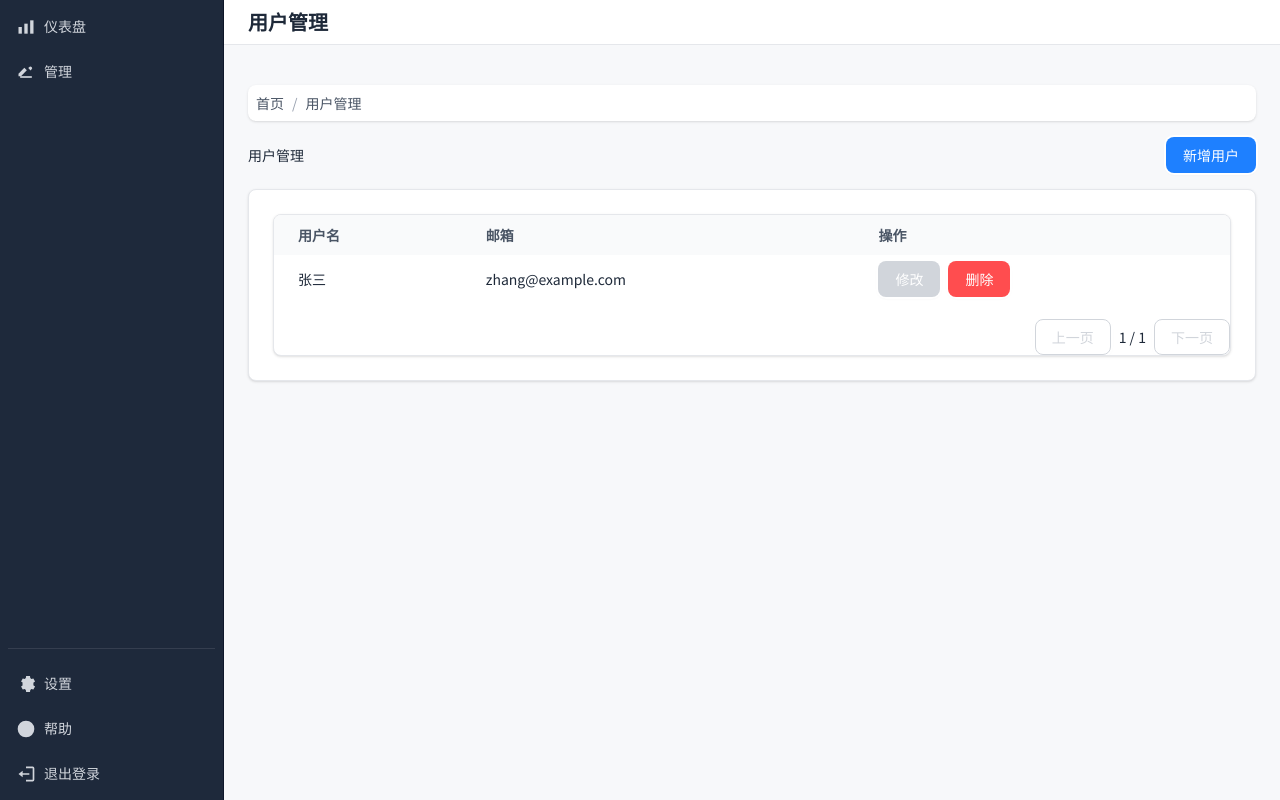
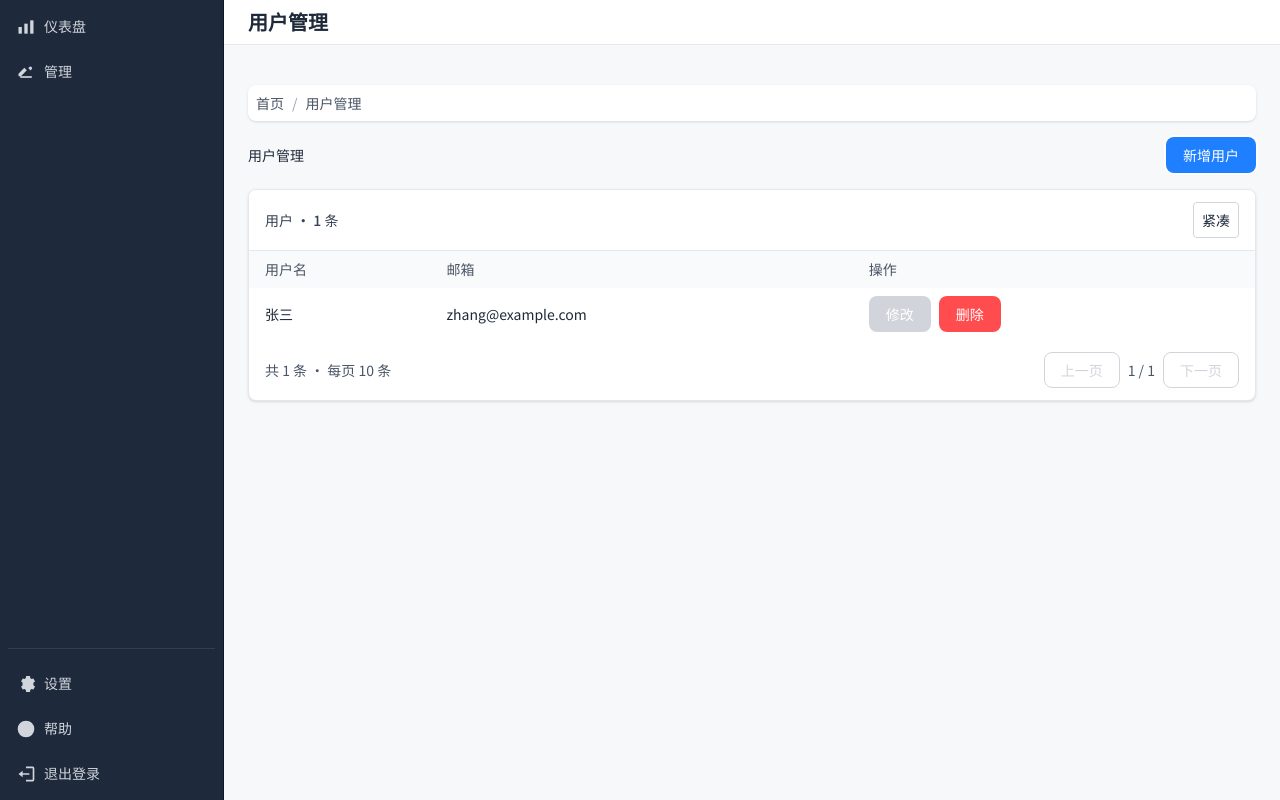
Before and after one commit to zhoumingxuan/sass-ui, a Next.js app: page /users in a window 1280 px wide. Built offline with nearby package versions, Linux system fonts and the light colour scheme.

Commit message:
feat: enhance table styling and usability

```diff
--- a/src/app/page.tsx
+++ b/src/app/page.tsx
@@ -18,8 +18,8 @@ import Alert from '@/components/Alert';
 
 export default function Home() {
   const columns: Column<{ name: string; age: number }>[] = [
-    { key: 'name', title: '姓名' },
-    { key: 'age', title: '年龄' },
+    { key: 'name', title: '姓名', minWidth: 160 },
+    { key: 'age', title: '年龄', align: 'right', minWidth: 80, sortable: true },
   ];
   const data = [
     { name: '张三', age: 28 },
@@ -106,8 +106,8 @@ export default function Home() {
           </div>
         </div>
       </Card>
-      <Card title="表格">
       <Table
+        title="员工"
         columns={columns}
         data={paged}
         page={page}
@@ -115,7 +115,6 @@ export default function Home() {
         total={data.length}
         onPageChange={setPage}
       />
-      </Card>
       <Card title="提示">
         <div className="flex flex-col space-y-3">
           <Alert variant="success">操作成功</Alert>
--- a/src/app/users/page.tsx
+++ b/src/app/users/page.tsx
@@ -3,7 +3,6 @@
 import { ReactNode, useState } from 'react';
 import Button from '@/components/Button';
 import Modal from '@/components/Modal';
-import Card from '@/components/Card';
 import Table, { Column } from '@/components/Table';
 import { TextInput } from '@/components/Input';
 import Breadcrumbs from '@/components/Breadcrumbs';
@@ -51,12 +50,12 @@ export default function Users() {
       header={<div className="text-xl font-semibold text-gray-800">用户管理</div>}
     >
       <Breadcrumbs />
-      <div className="flex justify-between items-center mb-4">
+      <div className="mb-4 flex items-center justify-between">
         <h2>用户管理</h2>
         <Button onClick={() => setShowAdd(true)}>新增用户</Button>
       </div>
-      <Card>
       <Table
+        title="用户"
         columns={columns}
         data={data}
         page={1}
@@ -64,7 +63,6 @@ export default function Users() {
         total={data.length}
         onPageChange={() => {}}
       />
-      </Card>
 
       <Modal show={showAdd} title="新增用户" onClose={() => setShowAdd(false)}>
         <form className="flex flex-col gap-2">
--- a/src/components/Table.tsx
+++ b/src/components/Table.tsx
@@ -1,11 +1,14 @@
 'use client';
 
-import { ReactNode } from 'react';
+import { ReactNode, useState } from 'react';
 import Pagination from './Pagination';
 
 export type Column<T> = {
   key: keyof T;
   title: ReactNode;
+  align?: 'left' | 'right';
+  minWidth?: number;
+  sortable?: boolean;
 };
 
 export default function Table<T extends Record<string, ReactNode>>({
@@ -15,6 +18,12 @@ export default function Table<T extends Record<string, ReactNode>>({
   pageSize,
   total,
   onPageChange,
+  title,
+  onSearch,
+  sortKey,
+  sortDirection,
+  onSort,
+  card = true,
 }: {
   columns: Column<T>[];
   data: T[];
@@ -22,15 +31,87 @@ export default function Table<T extends Record<string, ReactNode>>({
   pageSize: number;
   total: number;
   onPageChange: (p: number) => void;
+  title?: string;
+  onSearch?: (v: string) => void;
+  sortKey?: keyof T;
+  sortDirection?: 'asc' | 'desc';
+  onSort?: (key: keyof T) => void;
+  card?: boolean;
 }) {
+  const [density, setDensity] = useState<'comfortable' | 'compact'>('comfortable');
+
+  const trHeight = density === 'comfortable' ? 'h-12' : 'h-11';
+  const cellPadding = density === 'comfortable' ? 'px-4 py-2' : 'px-3 py-2';
+
   return (
-    <div className="overflow-hidden rounded-lg border border-gray-200 bg-white shadow-sm">
+    <div
+      className={
+        card
+          ? 'overflow-hidden rounded-lg border border-gray-200 bg-white shadow-sm'
+          : ''
+      }
+    >
+      {(title || onSearch) && (
+        <div className="flex items-center justify-between border-b border-gray-200 bg-white px-4 py-3">
+          <div className="font-medium text-gray-700">
+            {title}
+            {typeof total === 'number' && title ? ` · ${total} 条` : ''}
+          </div>
+          <div className="flex items-center gap-2">
+            {onSearch && (
+              <input
+                aria-label="搜索"
+                className="h-9 w-40 rounded border border-gray-300 px-2 text-sm"
+                placeholder="搜索"
+                onChange={(e) => onSearch(e.target.value)}
+              />
+            )}
+            <button
+              className="h-9 rounded border border-gray-300 px-2 text-sm"
+              onClick={() =>
+                setDensity((d) => (d === 'comfortable' ? 'compact' : 'comfortable'))
+              }
+            >
+              {density === 'comfortable' ? '紧凑' : '舒适'}
+            </button>
+          </div>
+        </div>
+      )}
+      <div className="overflow-auto">
         <table className="w-full border-collapse">
           <thead className="sticky top-0 z-10 bg-gray-50 text-gray-600">
             <tr>
               {columns.map((col) => (
-              <th key={String(col.key)} className="h-10 px-6 text-left">
-                {col.title}
+                <th
+                  key={String(col.key)}
+                  className={`px-4 py-2 font-medium ${
+                    col.align === 'right' ? 'text-right' : 'text-left'
+                  }`}
+                  style={{ minWidth: col.minWidth }}
+                  scope="col"
+                  {...(col.sortable
+                    ? { 'aria-sort': sortKey === col.key ? sortDirection : 'none' }
+                    : {})}
+                >
+                  <button
+                    className="flex w-full items-center justify-between gap-1"
+                    onClick={() => col.sortable && onSort?.(col.key)}
+                  >
+                    <span>{col.title}</span>
+                    {col.sortable && (
+                      <span className="text-xs">
+                        {sortKey === col.key ? (
+                          sortDirection === 'asc' ? (
+                            '▲'
+                          ) : (
+                            '▼'
+                          )
+                        ) : (
+                          '↕'
+                        )}
+                      </span>
+                    )}
+                  </button>
                 </th>
               ))}
             </tr>
@@ -40,11 +121,19 @@ export default function Table<T extends Record<string, ReactNode>>({
               data.map((row, idx) => (
                 <tr
                   key={idx}
-                className="h-12 odd:bg-white even:bg-gray-50 hover:bg-primary/3"
+                  className={`odd:bg-white even:bg-gray-50 hover:bg-primary/5 ${trHeight}`}
                 >
                   {columns.map((col) => (
-                  <td key={String(col.key)} className="px-6">
+                    <td
+                      key={String(col.key)}
+                      className={`${cellPadding} ${
+                        col.align === 'right' ? 'text-right tabular-nums' : 'text-left'
+                      }`}
+                      style={{ minWidth: col.minWidth }}
+                    >
+                      <div className="truncate" title={String(row[col.key])}>
                         {row[col.key] as ReactNode}
+                      </div>
                     </td>
                   ))}
                 </tr>
@@ -61,7 +150,11 @@ export default function Table<T extends Record<string, ReactNode>>({
             )}
           </tbody>
         </table>
-      <div className="flex justify-end pt-4">
+      </div>
+      <div className="flex items-center justify-between px-4 py-3 text-sm text-gray-600">
+        <span>
+          共 {total} 条 · 每页 {pageSize} 条
+        </span>
         <Pagination
           page={page}
           pageSize={pageSize}
```
Lines whose indentation alone changed are shown as unchanged.
